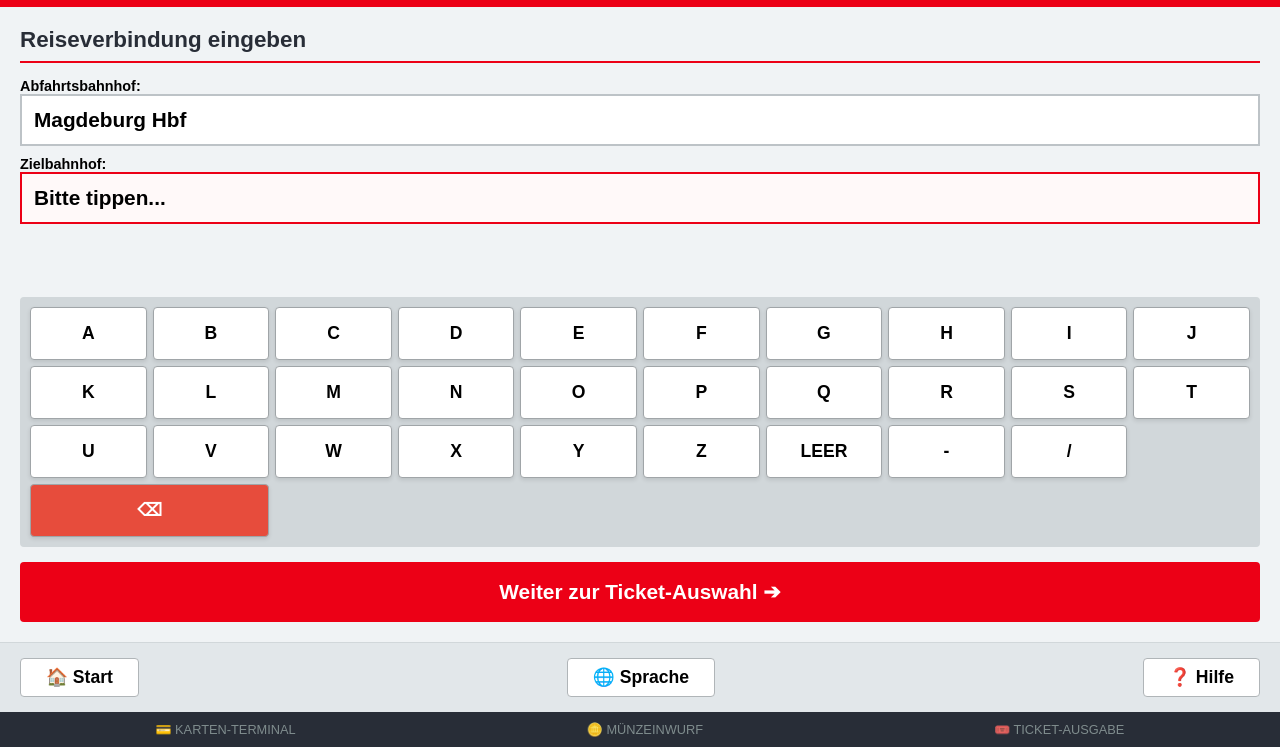
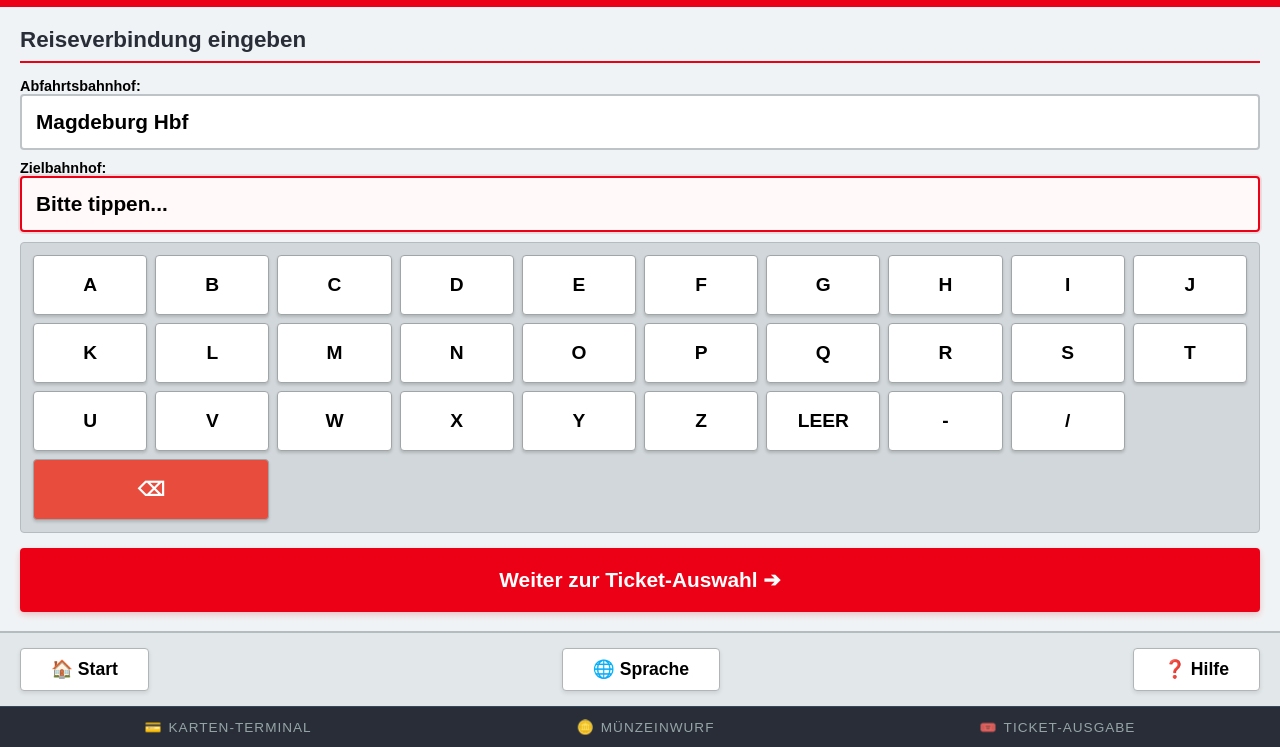
Before and after one commit to NicoPro2021/Fahrkarten_Automat, a plain HTML site: page index.html in a window 1280 px wide. Shown: the part 53-800 px from the top of the page. Drawn offline with Linux system fonts and the light colour scheme.

Commit message:
Aktualisieren von style.css

```diff
--- a/style.css
+++ b/style.css
@@ -16,8 +16,10 @@
     background-color: var(--db-grau-dunkel);
     font-family: 'Arial', sans-serif;
     overflow: hidden;
+    /* Verhindert blaue Markierungskästen beim schnellen Tippen auf dem Touchscreen */
     -webkit-user-select: none;
     user-select: none;
+    -webkit-tap-highlight-color: transparent;
 }
 
 /* Das Automaten-Gehäuse passt sich jetzt JEDEM Display flexibel an */
@@ -85,6 +87,11 @@
     box-sizing: border-box;
 }
 
+/* Scrollbalken für Chromium im Kiosk-Modus unsichtbar machen */
+.content::-webkit-scrollbar, .vorschlag-liste::-webkit-scrollbar {
+    display: none;
+}
+
 h3 {
     margin-top: 0;
     font-size: 1.4rem;
@@ -94,34 +101,43 @@
     color: var(--db-grau-dunkel);
 }
 
-/* Eingabefelder */
+/* Eingabefelder mit weicherem DB-Interaktions-Design */
 .input-box {
     background: white;
     border: 2px solid #bdc3c7;
-    padding: 12px;
+    padding: 14px;
     font-size: 1.3rem;
     font-weight: bold;
     margin-bottom: 10px;
+    border-radius: 4px;
+    cursor: pointer;
 }
 .input-box.active {
     border-color: var(--db-rot);
     background-color: #fff9f9;
+    box-shadow: 0 0 0 2px rgba(236, 0, 22, 0.1);
 }
 
 /* Vorschlagsliste Bahnhöfe */
 .vorschlag-liste {
     background: white;
-    border: 1px solid #ccc;
-    max-height: 140px;
+    border: 2px solid var(--db-rot);
+    border-top: none;
+    max-height: 160px;
     overflow-y: auto;
-    margin-bottom: 10px;
+    margin-top: -10px;
+    margin-bottom: 15px;
     z-index: 10;
+    box-shadow: 0 4px 8px rgba(0,0,0,0.1);
+    border-radius: 0 0 4px 4px;
 }
 .vorschlag-item {
-    padding: 12px;
+    padding: 14px;
     border-bottom: 1px solid #eee;
     font-weight: bold;
     font-size: 1.1rem;
+    cursor: pointer;
+    color: var(--db-grau-dunkel);
 }
 .vorschlag-item:active {
     background-color: var(--db-rot);
@@ -132,29 +148,35 @@
 .tastatur {
     display: grid;
     grid-template-columns: repeat(10, 1fr);
-    gap: 6px;
+    gap: 8px;
     margin-top: auto;
     background: #d1d7da;
-    padding: 10px;
+    padding: 12px;
     border-radius: 4px;
+    border: 1px solid #b5bcc0;
 }
 .key {
     background: white;
     border: 1px solid #a0a5a8;
-    padding: 15px 0; /* Größere Touch-Fläche für die Finger */
+    padding: 18px 0; /* Perfekte Touch-Fläche für 3.5" bis 7" Displays */
     text-align: center;
     font-weight: bold;
-    font-size: 1.1rem;
+    font-size: 1.2rem;
     border-radius: 4px;
-    box-shadow: 0 2px 4px rgba(0,0,0,0.1);
+    cursor: pointer;
+    box-shadow: 0 2px 3px rgba(0,0,0,0.15);
+    transition: background 0.05s;
 }
 .key:active {
     background: var(--db-rot);
     color: white;
+    border-color: #b30010;
 }
+/* Belegt zwei Spalten für ein sauberes Grid-Ende */
 .key.wide {
     grid-column: span 2;
     background: #b0b5b8;
+    color: var(--db-grau-dunkel);
 }
 
 /* Kacheln für Klasse und Rabatte */
@@ -167,28 +189,33 @@
 .opt-card {
     background: white;
     border: 2px solid #bdc3c7;
-    padding: 20px;
+    padding: 22px;
     font-weight: bold;
     font-size: 1.2rem;
     text-align: center;
     border-radius: 4px;
+    cursor: pointer;
+    box-shadow: 0 2px 4px rgba(0,0,0,0.05);
 }
 .opt-card.selected {
     border-color: var(--db-rot);
     background-color: #fff0f1;
     color: var(--db-rot);
+    box-shadow: 0 0 0 1px var(--db-rot);
 }
 
 .btn-weiter {
     background-color: var(--db-rot);
     color: white;
     border: none;
-    padding: 18px;
+    padding: 20px;
     font-size: 1.3rem;
     font-weight: bold;
     text-align: center;
     border-radius: 4px;
     margin-top: 15px;
+    cursor: pointer;
+    box-shadow: 0 3px 6px rgba(236,0,22,0.2);
 }
 .btn-weiter:active {
     background-color: #b30010;
@@ -200,43 +227,60 @@
     padding: 15px 20px;
     display: flex;
     justify-content: space-between;
-    border-top: 1px solid #d1d7da;
-    height: 70px;
+    border-top: 2px solid #b5bcc0;
+    height: 75px;
     box-sizing: border-box;
 }
 
 .btn-nav {
     background-color: var(--db-weiss);
     border: 1px solid #b0b5b8;
-    padding: 0 25px;
+    padding: 0 30px;
     font-weight: bold;
     font-size: 1.1rem;
     height: 100%;
     border-radius: 4px;
+    cursor: pointer;
+    box-shadow: 0 2px 4px rgba(0,0,0,0.1);
+}
+.btn-nav:active {
+    background-color: #f0f3f5;
 }
 .btn-nav.cancel {
     border-color: var(--db-rot);
     color: var(--db-rot);
 }
+.btn-nav.cancel:active {
+    background-color: #fff0f1;
+}
 
-/* Fahrkarten-Design */
+/* Fahrkarten-Vorschau auf dem Screen */
 .ticket-ausgabe {
     background-color: #fffcf0;
     color: #111;
     padding: 20px;
-    border: 1px solid #ccc;
+    border: 2px dashed #999;
     font-family: 'Courier New', Courier, monospace;
     margin-top: 10px;
     font-size: 1.1rem;
+    box-shadow: 0 4px 10px rgba(0,0,0,0.1);
+    border-radius: 2px;
 }
 
-/* Physische Leiste ganz unten */
+/* Physische Leiste ganz unten (Automaten-Dekoration) */
 .hardware-leiste {
     background-color: var(--db-grau-dunkel);
     display: flex;
     justify-content: space-around;
-    padding: 10px;
-    font-size: 0.8rem;
-    color: #7f8c8d;
+    padding: 12px;
+    font-size: 0.85rem;
+    color: #95a5a6;
     text-transform: uppercase;
+    border-top: 1px solid #34495e;
+    letter-spacing: 1px;
 }
+.hw-slot {
+    display: flex;
+    align-items: center;
+    gap: 6px;
+}
```
